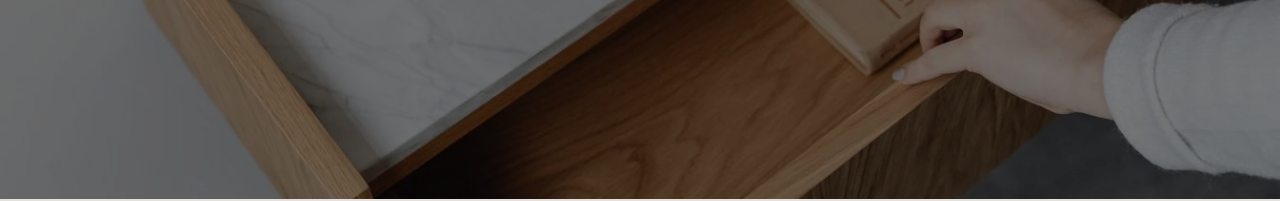
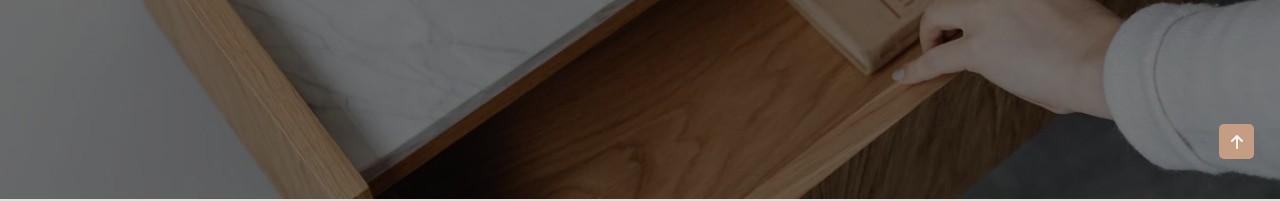
Before and after one commit to Scharlyopitz/CHEYSSOI-PARIS, a React (Vite) app: page / in a window 1280 px wide. Shown: the part 601-802 px from the top of the page. Built offline with nearby package versions, Linux system fonts and the light colour scheme.

Commit message:
Ajout boutton pour revenir en haut de la page et de sa feuille de style

```diff
--- /dev/null
+++ b/src/components/GotoTopButton.jsx
@@ -0,0 +1,11 @@
+import { FontAwesomeIcon } from "@fortawesome/react-fontawesome";
+import { faArrowUp } from "@fortawesome/free-solid-svg-icons";
+export default function GotoTopButton() {
+  return (
+    <div className="gotoTopButton">
+      <a href="#" className="button">
+        <FontAwesomeIcon icon={faArrowUp} />
+      </a>
+    </div>
+  );
+}
--- a/src/pages/Home.jsx
+++ b/src/pages/Home.jsx
@@ -10,11 +10,13 @@ import Team from "./Team";
 import Footer from "../components/Footer";
 import Formules from "./Formules";
 import Galerie from "./Galerie";
+import GotoTopButton from "../components/GotoTopButton";
 
 export default function Home() {
   return (
     <>
       <main id="Home">
+        <GotoTopButton />
         <BackgroundImage />
         <HomeSection />
         <ConnectSection />
--- /dev/null
+++ b/src/sass/components/_gottoTopButton.scss
@@ -0,0 +1,19 @@
+.gotoTopButton {
+  position: fixed;
+  overflow: hidden;
+  z-index: 5;
+  width: 35px;
+  height: 35px;
+  right: 2vw;
+  bottom: 5vh;
+
+  a {
+    display: flex;
+    align-items: center;
+    justify-content: center;
+    background: $LightBrown;
+    width: 100%;
+    height: 100%;
+    border-radius: 5px;
+  }
+}
--- a/src/style/style.css
+++ b/src/style/style.css
@@ -109,6 +109,25 @@ footer .content .contact {
   text-transform: lowercase;
   display: flex;
   gap: 30px;
+}
+
+.gotoTopButton {
+  position: fixed;
+  overflow: hidden;
+  z-index: 5;
+  width: 35px;
+  height: 35px;
+  right: 2vw;
+  bottom: 5vh;
+}
+.gotoTopButton a {
+  display: flex;
+  align-items: center;
+  justify-content: center;
+  background: #c49d83;
+  width: 100%;
+  height: 100%;
+  border-radius: 5px;
 }
 
 .socials {
--- a/src/style/style.scss
+++ b/src/style/style.scss
@@ -4,6 +4,7 @@
 @import "../sass/base/reset";
 
 @import "../sass/components/footer";
+@import "../sass/components/gottoTopButton";
 @import "../sass/components/socials";
 @import "../sass/components/navbar";
 
```
Also changed, not shown: 1 other file (tests, documents, lock files or other folders).
